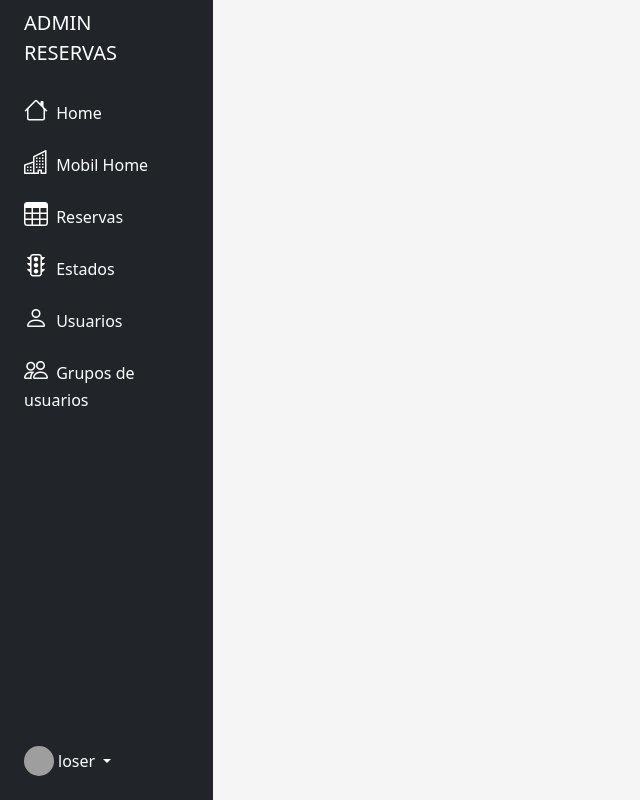
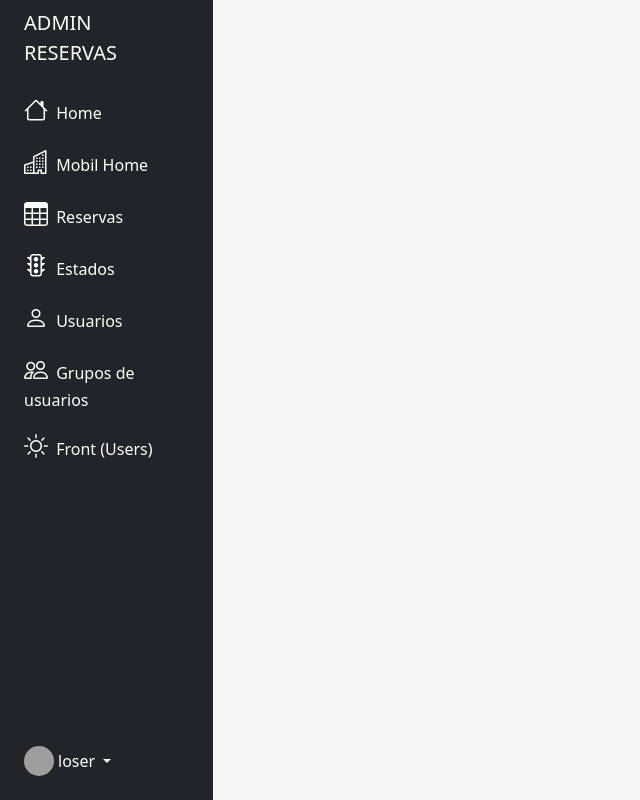
Before and after one commit to rubenbitrian/reservas, a Symfony app: template templates/admin.html.twig in a window 1280 px wide. Shown: the whole page, without its empty margins (0-640 px from the left). Run offline with Twig, Linux system fonts and the light colour scheme; the template is opened without the code that fills it, so the values that code supplies are empty; some libraries are stand-ins or nearby versions; grey boxes are pictures that could not be loaded.

Commit message:
Otro apartado nuevo en el menu admin

```diff
--- a/templates/includes/admin/sidebar.html.twig
+++ b/templates/includes/admin/sidebar.html.twig
@@ -29,6 +29,10 @@
                 <a href="{{ path('admon_grupos') }}" class="nav-link px-0 align-middle">
                     <i class="fs-4 text-white bi-people"></i> <span class="ms-1 d-none text-white d-sm-inline">Grupos de usuarios</span> </a>
             </li>
+            <li>
+                <a href="{{ path('default') }}" class="nav-link px-0 align-middle">
+                    <i class="fs-4 text-white bi-brightness-high"></i> <span class="ms-1 d-none text-white d-sm-inline">Front (Users)</span> </a>
+            </li>
         </ul>
         <hr>
         <div class="dropdown pb-4">
```
